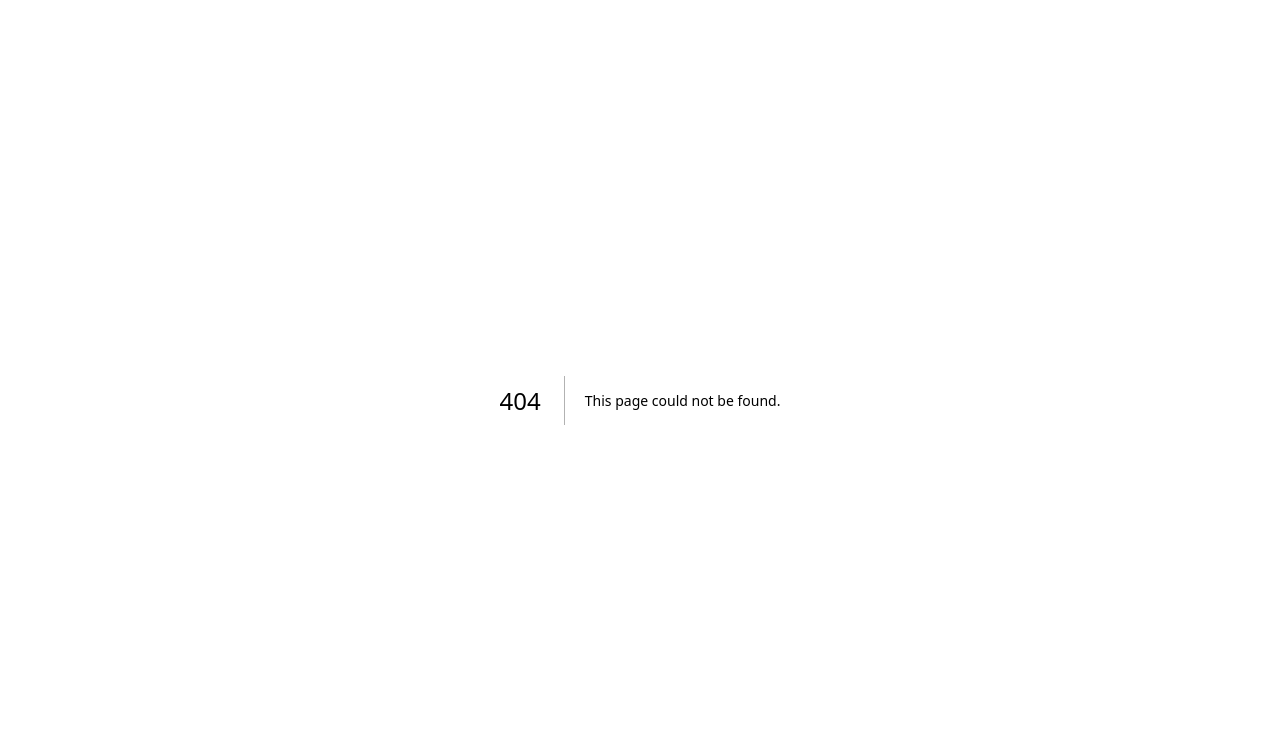
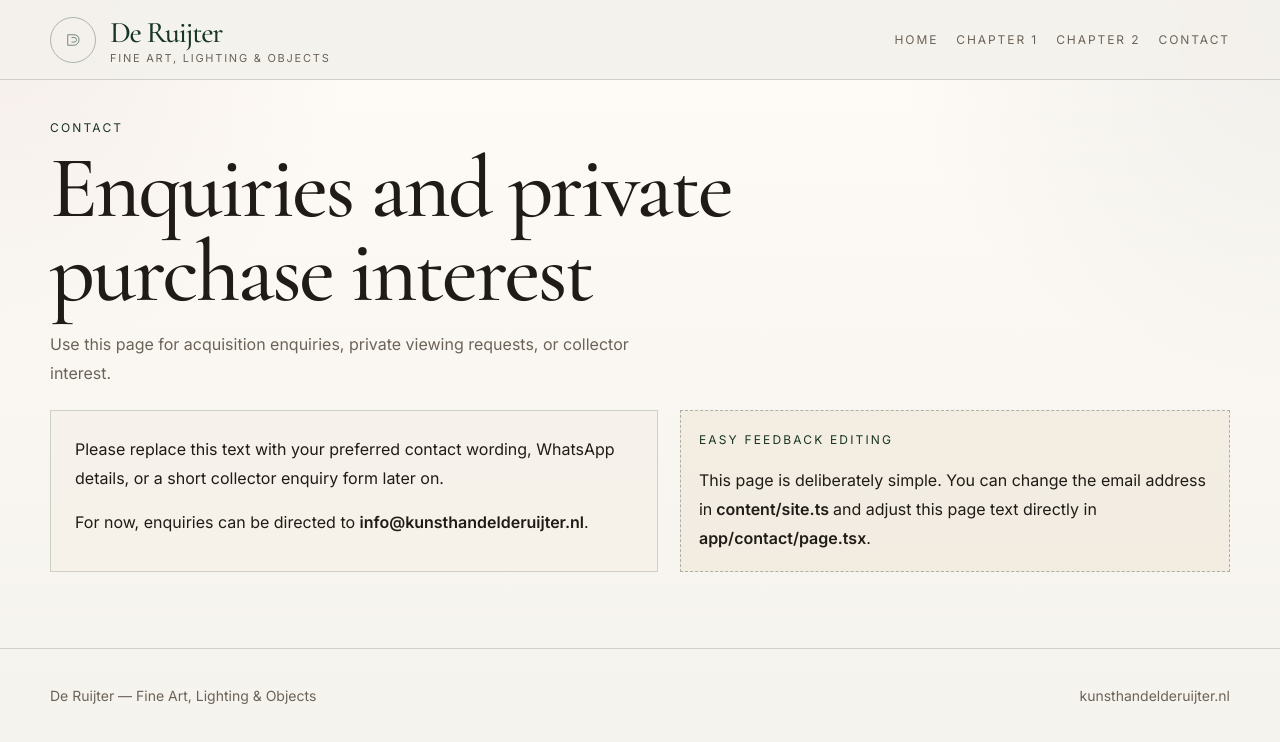
Before and after one commit to EmielEques/Kunsthandel, a Next.js app: page /contact in a window 1280 px wide. Before the commit this address had no page. Shown: the top 742 px of the page. Built offline with nearby package versions, Linux system fonts and the light colour scheme.

Commit message:
Create page.tsx

```diff
--- /dev/null
+++ b/app/contact/page.tsx
@@ -0,0 +1,38 @@
+import { SiteShell, SectionIntro } from '@/components/layout';
+import { siteSettings } from '@/content/site';
+
+export default function ContactPage() {
+  return (
+    <SiteShell>
+      <section className="page-section">
+        <div className="container">
+          <SectionIntro
+            eyebrow="Contact"
+            title="Enquiries and private purchase interest"
+            text="Use this page for acquisition enquiries, private viewing requests, or collector interest."
+          />
+          <div className="grid-two">
+            <article className="card card-pad body-copy">
+              <p>
+                Please replace this text with your preferred contact wording, WhatsApp details,
+                or a short collector enquiry form later on.
+              </p>
+              <p>
+                For now, enquiries can be directed to <strong>{siteSettings.email}</strong>.
+              </p>
+            </article>
+
+            <aside className="card card-pad edit-note body-copy">
+              <p className="eyebrow">Easy feedback editing</p>
+              <p>
+                This page is deliberately simple. You can change the email address in
+                <strong> content/site.ts </strong>
+                and adjust this page text directly in <strong>app/contact/page.tsx</strong>.
+              </p>
+            </aside>
+          </div>
+        </div>
+      </section>
+    </SiteShell>
+  );
+}
```
